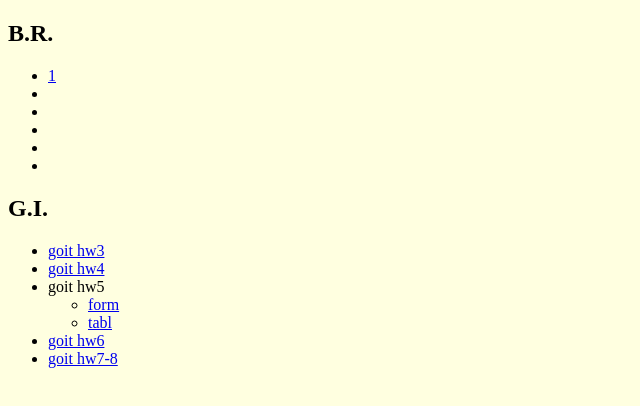
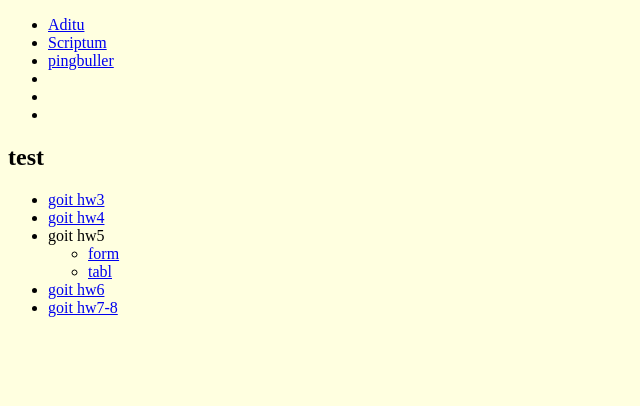
Before and after one commit to AleksBr/AleksBr.github.io, a plain HTML site: page index.html in a window 1280 px wide. Shown: the whole page, without its empty margins (0-640 px from the left). Drawn offline with Linux system fonts and the light colour scheme.

Commit message:
28.03.2016_11:47

```diff
--- a/index.html
+++ b/index.html
@@ -7,18 +7,17 @@
 </head>
 <body>
 	<div class="beet">
-		<h2>B.R.</h2>
 		<ul>
-			<li><a href="pro/br/w-01/index.html">1</a></li>
-			<li></li>
-			<li></li>
+			<li><a href="pro/br/w-01/index.html">Aditu</a></li>
+			<li><a href="pro/br/scriptum/index.html">Scriptum</a></li>
+			<li><a href="pro/gi/hw7-8/index.html">pingbuller</a></li>
 			<li></li>
 			<li></li>
 			<li></li>
 		</ul>
 	</div>
 	<div class="goit">
-		<h2>G.I.</h2>
+		<h2>test</h2>
 		<ul>
 			<li><a href="pro/gi/hw3/index.html">goit hw3</a></li>
 			<li><a href="pro/gi/hw4/index.html">goit hw4</a></li>
```
